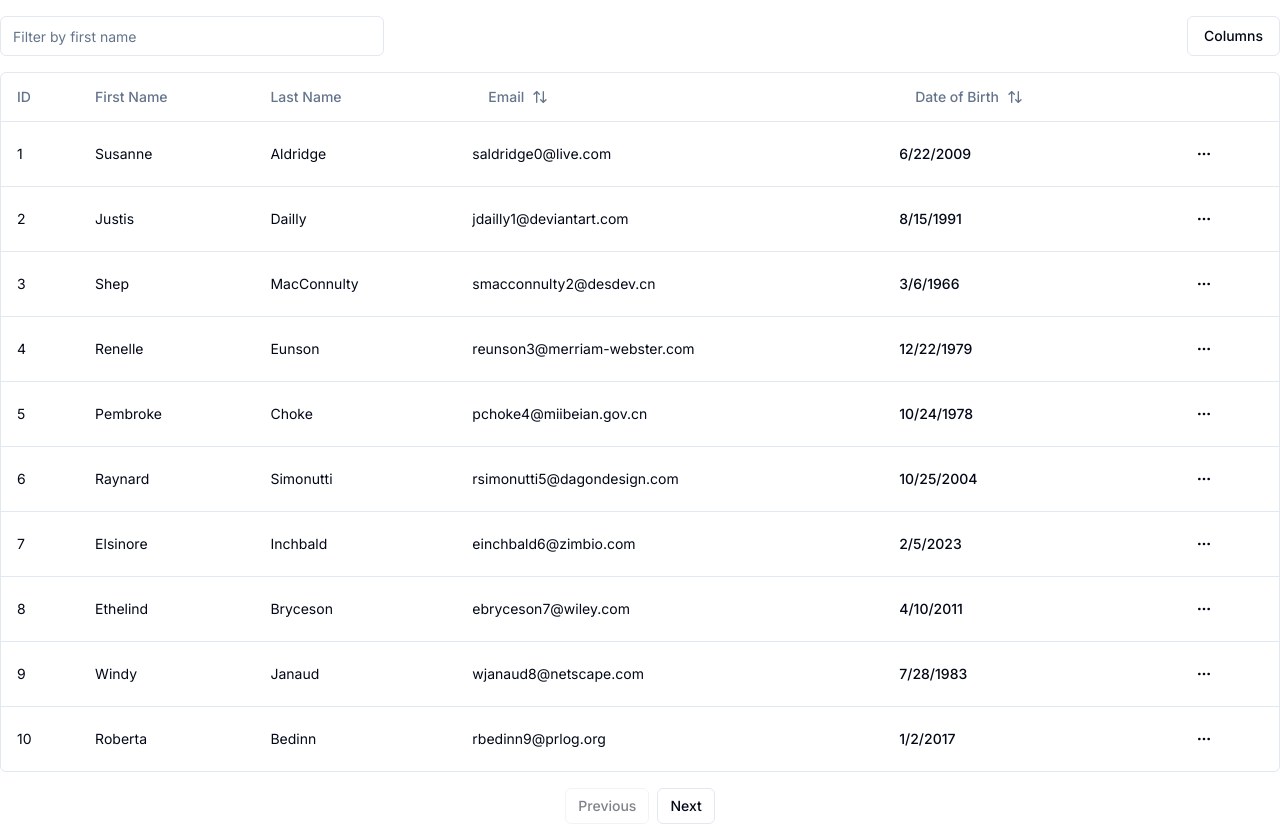
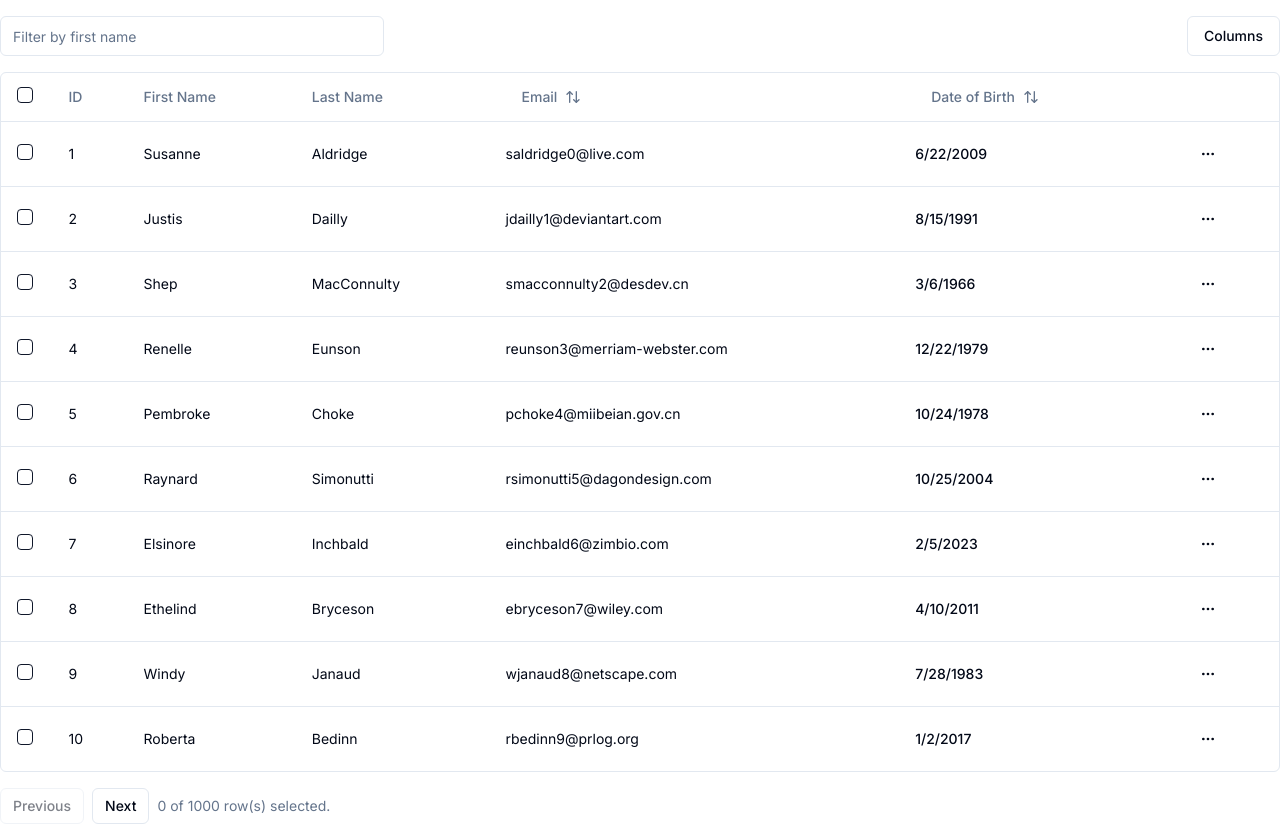
Before and after one commit to roseylikeme/shadcn-ui-table, a Next.js app: page /people in a window 1280 px wide. Built offline with nearby package versions, Linux system fonts and the light colour scheme.

Commit message:
Add row selection

```diff
--- a/package.json
+++ b/package.json
@@ -9,6 +9,7 @@
     "lint": "next lint"
   },
   "dependencies": {
+    "@radix-ui/react-checkbox": "^1.0.4",
     "@radix-ui/react-dropdown-menu": "^2.0.6",
     "@radix-ui/react-slot": "^1.0.2",
     "@tanstack/react-table": "^8.11.6",
--- a/src/app/people/columns.tsx
+++ b/src/app/people/columns.tsx
@@ -1,9 +1,11 @@
 "use client"
 
+import { Person } from "@/people"
 import { ColumnDef } from "@tanstack/react-table"
 import { ArrowUpDown, MoreHorizontal } from "lucide-react"
 
 import { Button } from "@/components/ui/button"
+import { Checkbox } from "@/components/ui/checkbox"
 import {
     DropdownMenu,
     DropdownMenuContent,
@@ -15,6 +17,26 @@
 
 
 export const columns: ColumnDef<Person>[] = [
+    {
+        id: 'select',
+        header: ({ table }) => (
+            <Checkbox
+                checked={
+                    table.getIsAllPageRowsSelected() ||
+                    (table.getIsSomePageRowsSelected() && 'indeterminate')
+                }
+                onCheckedChange={(value) => table.toggleAllPageRowsSelected(!!value)}
+                aria-label="Select all"
+            />
+        ),
+        cell: ({ row }) => (
+            <Checkbox
+                checked={row.getIsSelected()}
+                onCheckedChange={(value) => row.toggleSelected(!!value)}
+                aria-label="Select row"
+            />
+        )
+    },
     {
         accessorKey: "id",
         header: "ID",
--- a/src/app/people/data-table.tsx
+++ b/src/app/people/data-table.tsx
@@ -45,6 +45,7 @@
     const [sorting, setSorting] = React.useState<SortingState>([])
     const [columnFilters, setColumnFilters] = React.useState<ColumnFiltersState>([])
     const [columnVisibility, setColumnVisibility] = React.useState<VisibilityState>({})
+    const [rowSelection, setRowSelection] = React.useState({})
 
     const table = useReactTable({
         data,
@@ -56,11 +57,13 @@
         onColumnFiltersChange: setColumnFilters,
         getFilteredRowModel: getFilteredRowModel(),
         onColumnVisibilityChange: setColumnVisibility,
+        onRowSelectionChange: setRowSelection,
 
         state: {
             sorting,
             columnFilters,
             columnVisibility,
+            rowSelection,
         }
     })
 
@@ -146,7 +149,9 @@
                     </TableBody>
                 </Table>
             </div>
-            <div className="flex items-center justify-center space-x-2 py-4">
+            <div>
+            <div>
+                <div className="flex items-center space-x-2 py-4">
                 <Button
                     variant='outline'
                     size='sm'
@@ -163,6 +168,12 @@
                 >
                     Next
                 </Button>
+                <div className='flex-1 text-sm text-muted-foreground'>
+                    {table.getFilteredSelectedRowModel().rows.length} of{" "}
+                    {table.getFilteredRowModel().rows.length} row(s) selected.
+                </div>
+            </div>
+            </div>
             </div>
         </div>
     )
--- /dev/null
+++ b/src/components/ui/checkbox.tsx
@@ -0,0 +1,30 @@
+"use client"
+
+import * as React from "react"
+import * as CheckboxPrimitive from "@radix-ui/react-checkbox"
+import { Check } from "lucide-react"
+
+import { cn } from "@/lib/utils"
+
+const Checkbox = React.forwardRef<
+  React.ElementRef<typeof CheckboxPrimitive.Root>,
+  React.ComponentPropsWithoutRef<typeof CheckboxPrimitive.Root>
+>(({ className, ...props }, ref) => (
+  <CheckboxPrimitive.Root
+    ref={ref}
+    className={cn(
+      "peer h-4 w-4 shrink-0 rounded-sm border border-primary ring-offset-background focus-visible:outline-none focus-visible:ring-2 focus-visible:ring-ring focus-visible:ring-offset-2 disabled:cursor-not-allowed disabled:opacity-50 data-[state=checked]:bg-primary data-[state=checked]:text-primary-foreground",
+      className
+    )}
+    {...props}
+  >
+    <CheckboxPrimitive.Indicator
+      className={cn("flex items-center justify-center text-current")}
+    >
+      <Check className="h-4 w-4" />
+    </CheckboxPrimitive.Indicator>
+  </CheckboxPrimitive.Root>
+))
+Checkbox.displayName = CheckboxPrimitive.Root.displayName
+
+export { Checkbox }
```
Also changed, not shown: 1 other file (tests, documents, lock files or other folders).
